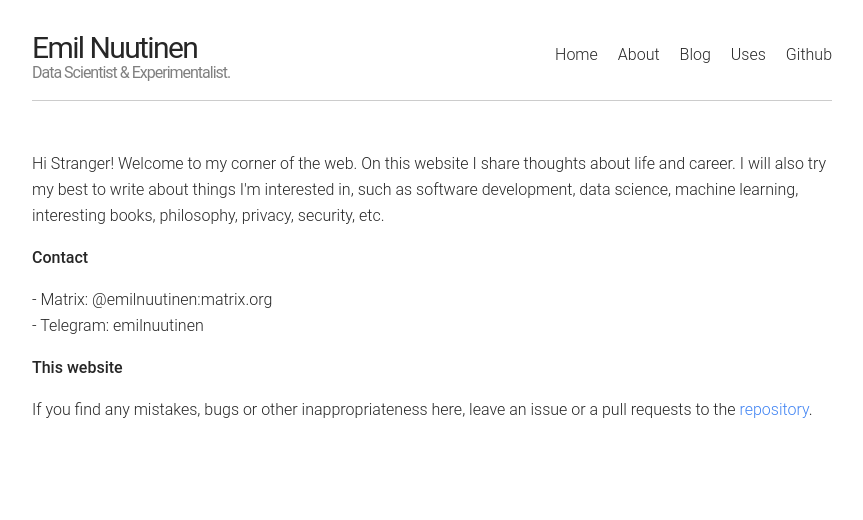
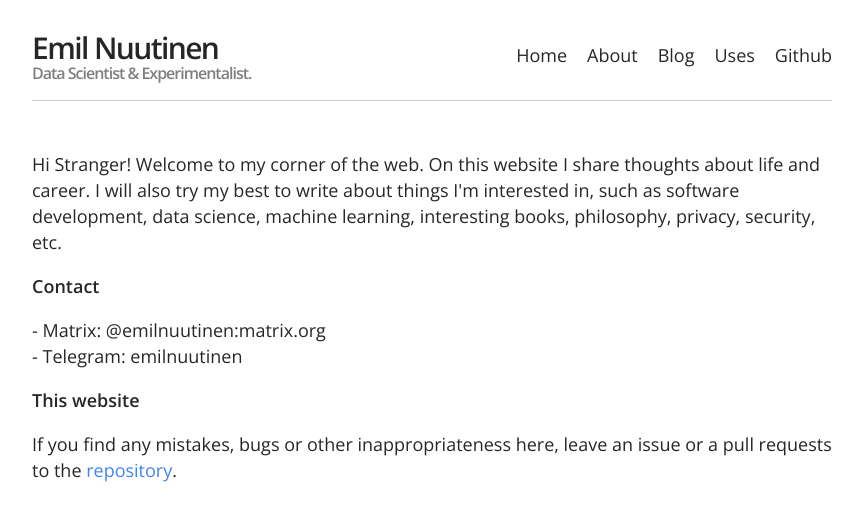
Before and after one commit to emilrwx/emilrwx_website, a Next.js app: page / in a window 1280 px wide. Shown: the top 520 px of the page, without its empty margins (208-1071 px from the left). Built offline with nearby package versions, Linux system fonts and the light colour scheme.

Commit message:
Remove prefers-dark, change font to Open Sans and make it bolder and bigger

```diff
--- a/styles/globals.css
+++ b/styles/globals.css
@@ -1,21 +1,9 @@
-@media (prefers-color-scheme: dark) {
-  :root {
-    --bg: #22272e;
-    --fg: #b2b2b2;
-    --fgSecondary: #a89984;
-    --blue: rgb(65, 132, 243);
-    --shadow: rgba(0, 0, 0, 0.5)
-  }
-}
-
-@media (prefers-color-scheme: light) {
 :root {
   --bg: #ffffff;
   --fg: rgba(0, 0, 0, 0.85);
   --fgSecondary: rgba(0, 0, 0, 0.5);
   --blue: rgb(65, 132, 243);
   --shadow: rgba(0, 0, 0, 0.2)
-  }
 }
 
 html {
@@ -30,10 +18,10 @@ body {
   box-sizing: border-box;
   background: var(--bg);
   color: var(--fg);
-  font-family: 'Roboto';
-  font-size: 16px;
-  line-height: 26px;
-  font-weight: 300;
+  font-family: 'Open Sans';
+  font-size: 18px;
+  line-height: 1.625rem;
+  font-weight: 400;
   margin: 0;
 }
 
@@ -44,19 +32,19 @@ h4,
 h5,
 h6 {
   margin-top: 0;
-  font-weight: 400;
+  font-weight: 600;
   letter-spacing: -0.1rem;
 }
 
 p {
-  font-size: 16px;
-  line-height: 26px;
-  font-weight: 300;
+  font-size: 18px;
+  line-height: 1.625rem;
+  font-weight: 400;
 }
 
 b,
 strong {
-  font-weight: 500;
+  font-weight: 600;
 }
 
 small {
```
Lines whose indentation alone changed are shown as unchanged.
